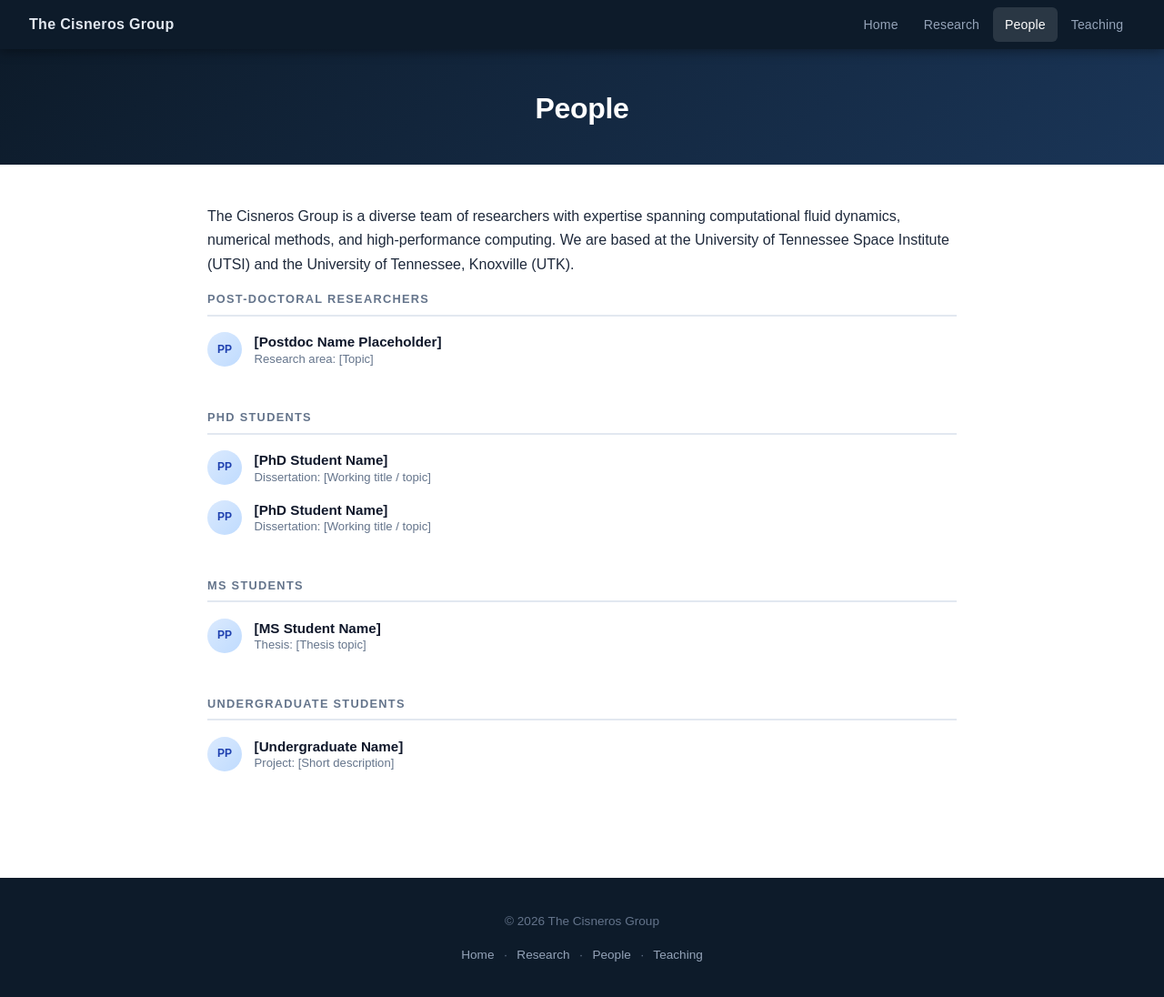
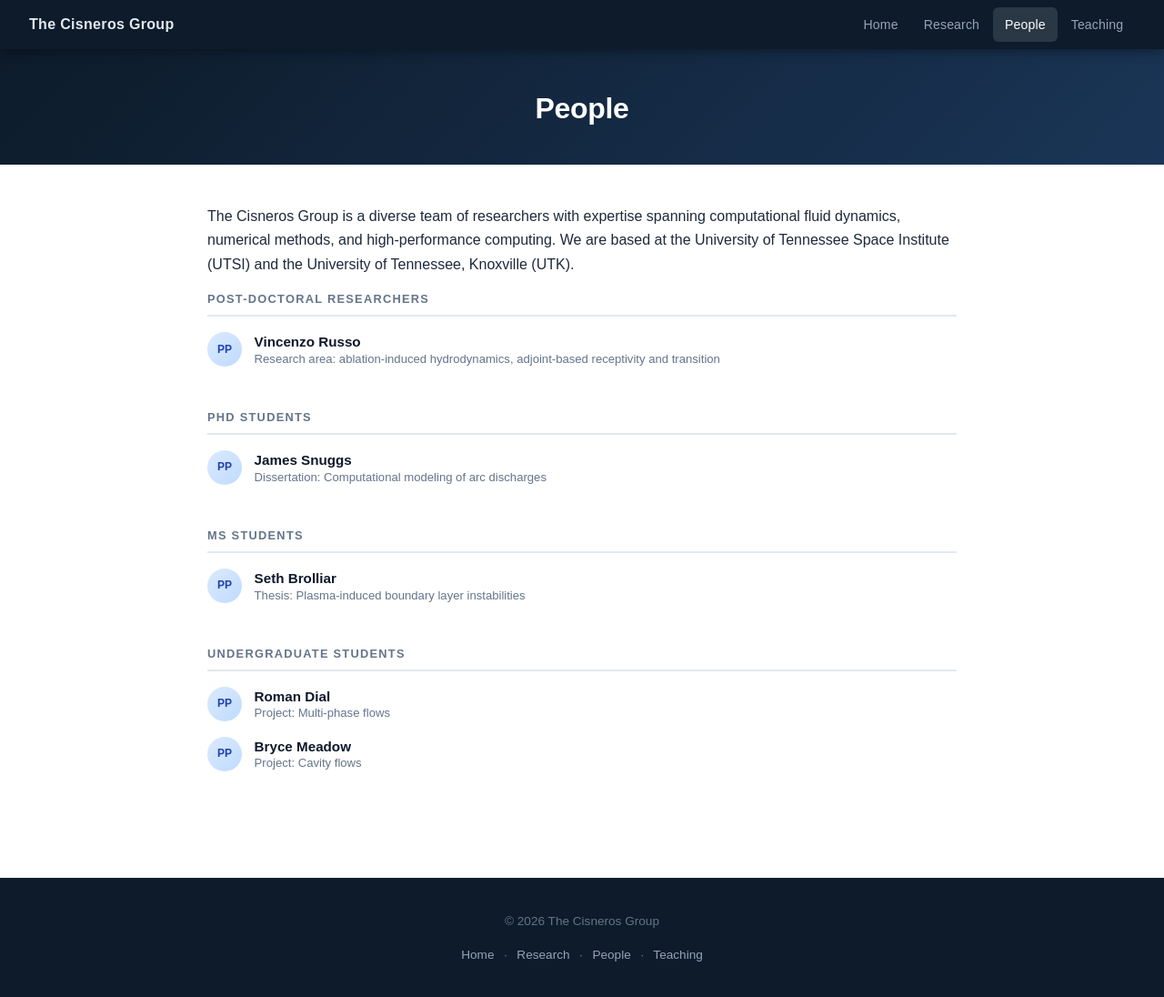
Before and after one commit to ecisneros8/ecisneros8.github.io, a Jekyll site: the page built from people.md, in a window 1280 px wide and 1097 px high. Shown: the whole window at 91% size. Built offline with Jekyll 4.4.1, drawn with Linux system fonts in a browser that asks for light colours; some web fonts are replaced.

Commit message:
Add people, Vincenzo's arrival

```diff
--- a/people.md
+++ b/people.md
@@ -20,9 +20,9 @@ title: People
         <div class="person-avatar">PP</div>
         <div class="person-info">
           <span class="person-name">
-            <a href="mailto:placeholder@utsi.edu">[Postdoc Name Placeholder]</a>
+            <a href="mailto:russovincenzo87@hotmail.it">Vincenzo Russo</a>
           </span>
-          <span class="person-role">Research area: [Topic]</span>
+          <span class="person-role">Research area: ablation-induced hydrodynamics, adjoint-based receptivity and transition</span>
         </div>
       </li>
 
@@ -48,19 +48,9 @@ title: People
         <div class="person-avatar">PP</div>
         <div class="person-info">
           <span class="person-name">
-            <a href="mailto:placeholder@vols.utk.edu">[PhD Student Name]</a>
+            <a href="mailto:jsnuggs@vols.utk.edu">James Snuggs</a>
           </span>
-          <span class="person-role">Dissertation: [Working title / topic]</span>
-        </div>
-      </li>
-
-      <li class="person-item">
-        <div class="person-avatar">PP</div>
-        <div class="person-info">
-          <span class="person-name">
-            <a href="mailto:placeholder@vols.utk.edu">[PhD Student Name]</a>
-          </span>
-          <span class="person-role">Dissertation: [Working title / topic]</span>
+          <span class="person-role">Dissertation: Computational modeling of arc discharges</span>
         </div>
       </li>
 
@@ -78,9 +68,9 @@ title: People
         <div class="person-avatar">PP</div>
         <div class="person-info">
           <span class="person-name">
-            <a href="mailto:placeholder@vols.utk.edu">[MS Student Name]</a>
+            <a href="mailto:sbrollia@vols.utk.edu">Seth Brolliar</a>
           </span>
-          <span class="person-role">Thesis: [Thesis topic]</span>
+          <span class="person-role">Thesis: Plasma-induced boundary layer instabilities</span>
         </div>
       </li>
 
@@ -98,9 +88,19 @@ title: People
         <div class="person-avatar">PP</div>
         <div class="person-info">
           <span class="person-name">
-            <a href="mailto:placeholder@vols.utk.edu">[Undergraduate Name]</a>
+            <a href="mailto:rdial@vols.utk.edu">Roman Dial</a>
           </span>
-          <span class="person-role">Project: [Short description]</span>
+          <span class="person-role">Project: Multi-phase flows</span>
+        </div>
+      </li>
+
+      <li class="person-item">
+        <div class="person-avatar">PP</div>
+        <div class="person-info">
+          <span class="person-name">
+            <a href="mailto:bmeadow9@vols.utk.edu">Bryce Meadow</a>
+          </span>
+          <span class="person-role">Project: Cavity flows</span>
         </div>
       </li>
 
```
Also changed, not shown: index.md (+7 -0 lines).
